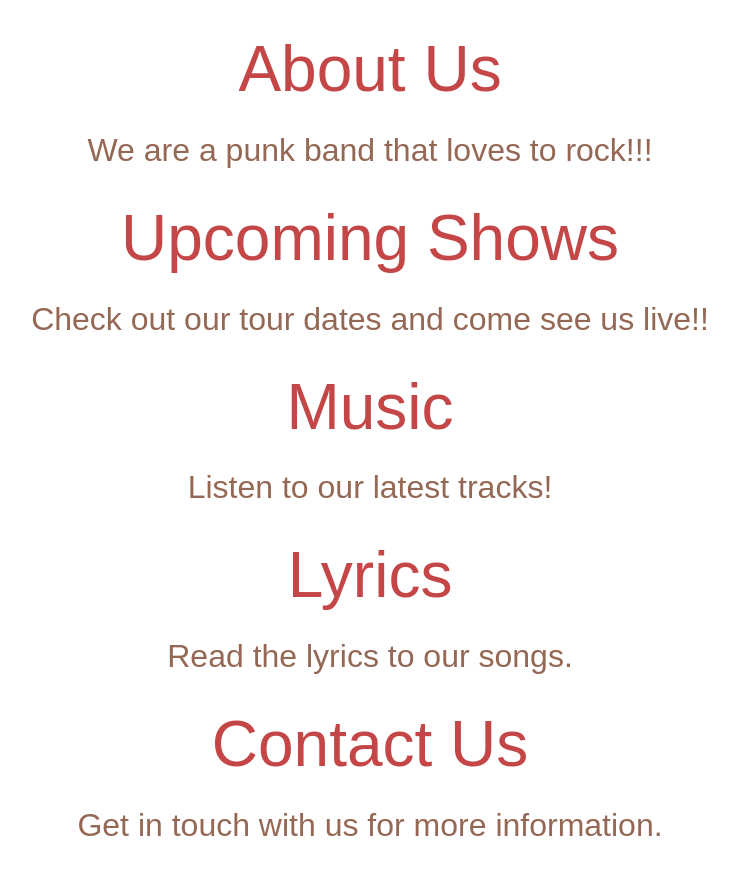
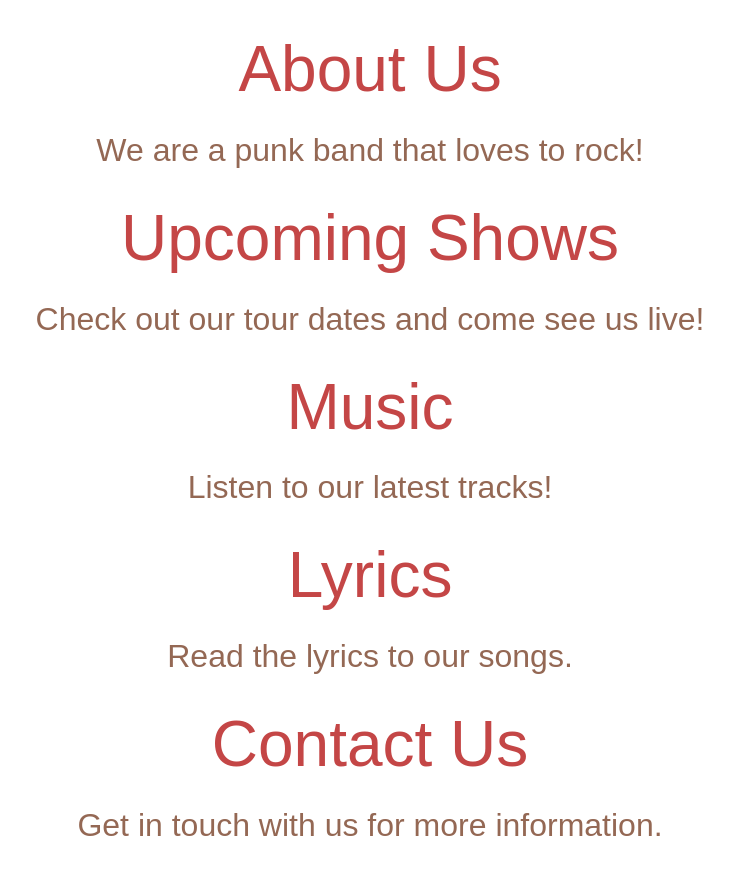
Before and after one commit to Blaat666/Barleycornbastards, a plain HTML site: page index.html in a window 1280 px wide. Shown: the part 860-1734 px from the top of the page, without its empty margins (270-1007 px from the left). Drawn offline with nearby package versions, Linux system fonts and the light colour scheme; a web font is replaced by a local one.

Commit message:
Add files via upload

```diff
--- a/index.html
+++ b/index.html
@@ -3,10 +3,11 @@
 <head>
     <meta charset="UTF-8">
     <meta name="viewport" content="width=device-width, initial-scale=1.0">
-    <title>Barleycorn Bastards</title>
+    <title>Punk Band</title>
 
     <link rel="stylesheet" href="https://unpkg.com/aos@next/dist/aos.css" />
-    <link rel="stylesheet" href="styles.css">
+    <link rel="stylesheet" href="styles.css?v=1.1">
+
     <link rel="preconnect" href="https://fonts.googleapis.com">
     <link rel="preconnect" href="https://fonts.gstatic.com" crossorigin>
     <link href="https://fonts.googleapis.com/css2?family=Kings&family=MedievalSharp&display=swap" rel="stylesheet">
@@ -38,11 +39,11 @@
     <main>
         <section id="about">
             <h2>About Us</h2>
-            <p>We are a punk band that loves to rock!!!</p>
+            <p>We are a punk band that loves to rock!</p>
         </section>
         <section id="shows">
             <h2>Upcoming Shows</h2>
-            <p>Check out our tour dates and come see us live!!</p>
+            <p>Check out our tour dates and come see us live!</p>
         </section>
         <section id="music">
             <h2>Music</h2>
```
